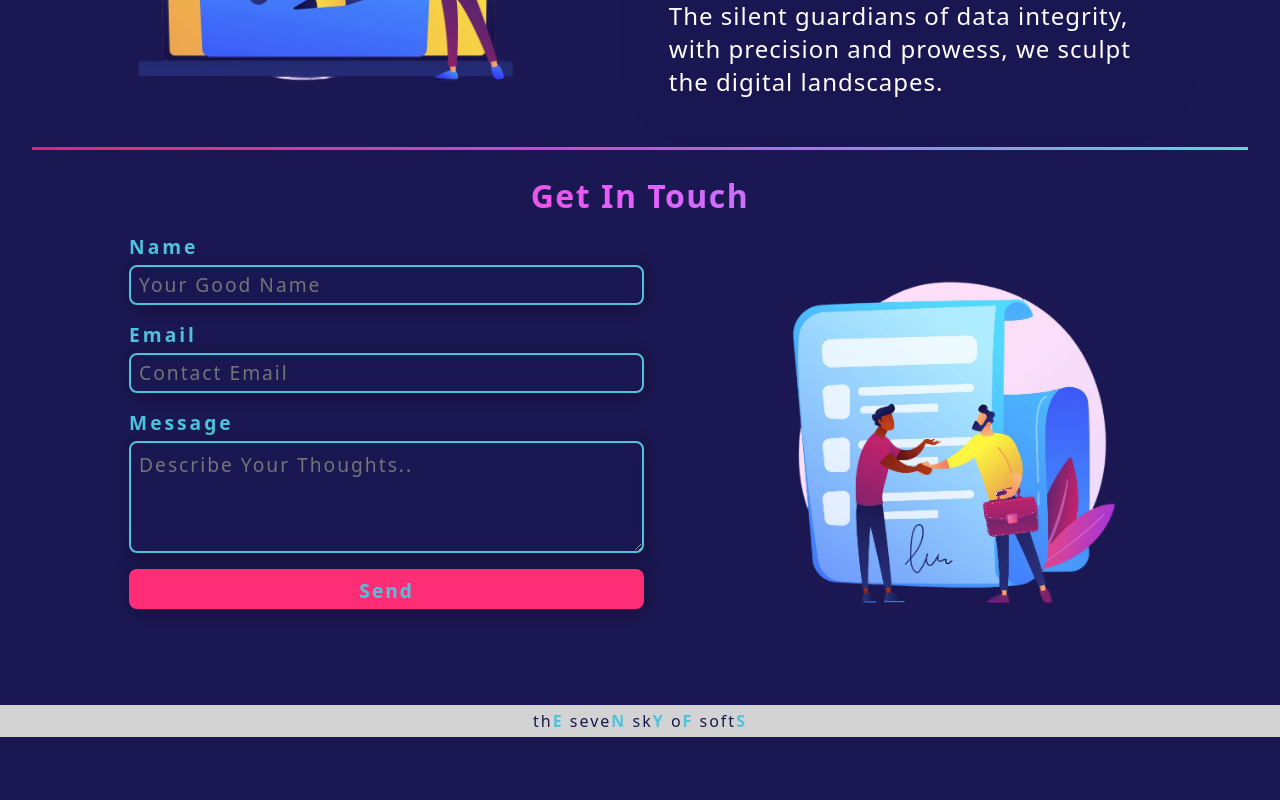
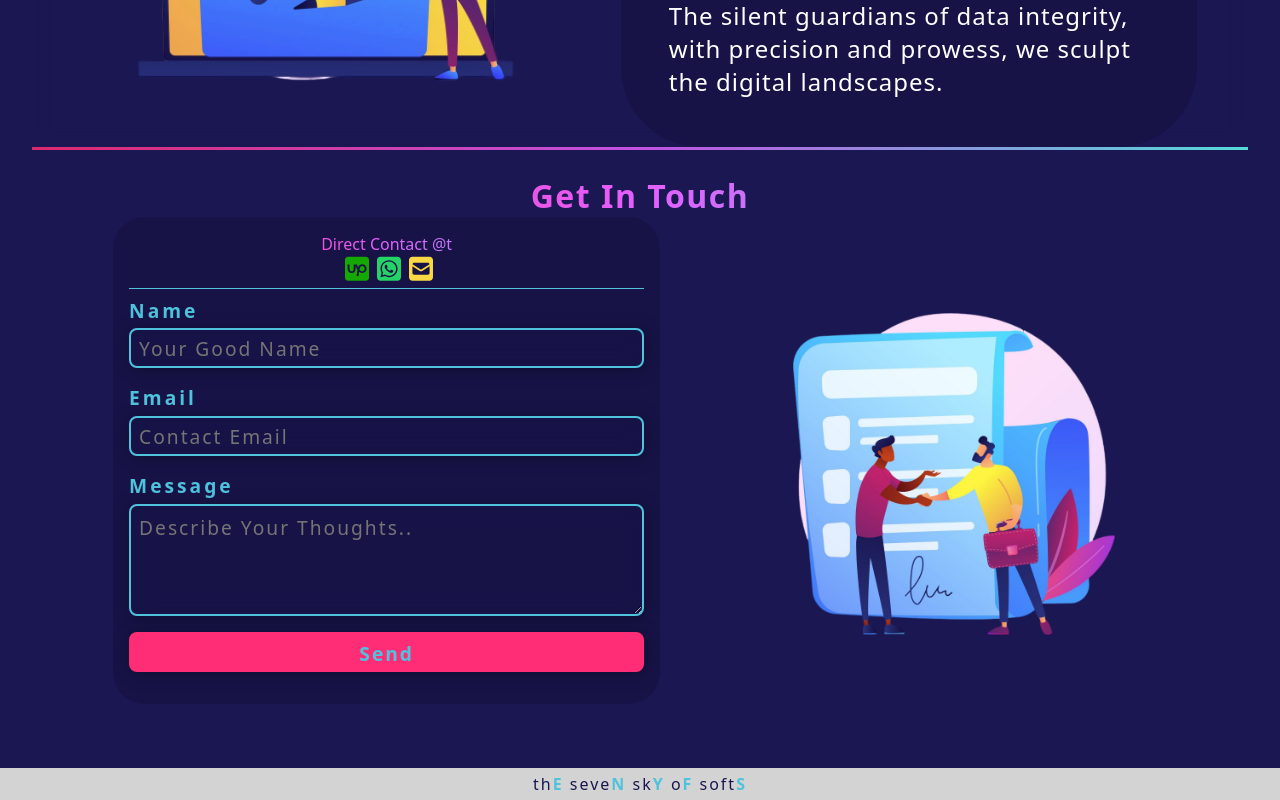
Before and after one commit to abdulrehmanibk/1s2f3y4n5e6, a React (Vite) app: page / in a window 1280 px wide. Shown: the part 1783-2583 px from the top of the page. Before the commit the page ends 2520 px from the top, so only its background shows below. Built offline with nearby package versions, Linux system fonts and the light colour scheme.

Commit message:
jul-3-3rd commit

```diff
--- a/src/pages/home/fourth.css
+++ b/src/pages/home/fourth.css
@@ -21,6 +21,33 @@
     -webkit-background-clip: text;
     -webkit-text-fill-color: transparent;
 }
+.direct_up{
+    border-bottom: 0.1rem double #4fc3dc;
+    width: auto;
+    background: linear-gradient(to left, #4fc3dc,#e45fff, #ff2d75);
+    -webkit-background-clip: text;
+    -webkit-text-fill-color: transparent;
+    text-align: center;
+    width: 100%;
+    margin-bottom: .5rem;
+}
+#whatsapp_svg{
+    font-size: .7rem;
+    cursor: pointer;
+}
+#mail_svg{
+    font-size: .7rem;
+    cursor: pointer;
+    margin-left: .25rem;
+}
+.direct_up svg{
+    width: 1.5rem;
+    margin-left: .25rem;
+}
+.direct_up span:nth-child(1){
+    font-size: 1rem;
+    font-weight:400;
+}
 .fourth_container{
     /* height: 30rem; */
     width: 95%;
@@ -43,10 +70,10 @@
     width: 45%;
     /* border: 0.1rem solid black; */
     /* backdrop-filter: blur(10px); */
-    /* background-color: #ffffff25; */
+    background-color: #171347;
     text-align: start;
     padding: 1rem;
-    /* border-radius: 2rem; */
+    border-radius: 2rem;
     margin-bottom: 2rem;
     align-items: center;
 }
--- a/src/pages/home/fourth.jsx
+++ b/src/pages/home/fourth.jsx
@@ -26,7 +26,7 @@ const Fourth = () => {
       .then(
         () => {
           form.current.reset();
-          toast.success("Message Sent Successfuly")
+          toast.success("Message Sent Successfully")
           setButtonText("Send");
 
         },
@@ -36,10 +36,20 @@ const Fourth = () => {
       );
   };
 
+  const CopyWhatsapp = () =>{
+    navigator.clipboard.writeText("+92 314 5443143")
+    toast.success("Number Copied Successfully")
+  };
+  const CopyMail = () =>{
+    navigator.clipboard.writeText("abrm.ibk@gmail.com")
+    toast.success("Mail Copied Successfully")
+  };
 
   return (
     <>
-    <div className='f4heading'>Get In Touch</div>
+    <div className='f4heading'>
+      <span><p>Get In Touch</p></span>
+    </div>
     <div className="fourth_container">
     <div className="fourth_left">
         <img src={img4} alt="" />
@@ -69,6 +79,12 @@ const Fourth = () => {
         </div>
     </div> */}
     <div className="fourth_right">
+    <div className="direct_up">
+      <span><p>Direct Contact @t</p></span>
+      <span><a id='upwork_svg' href="https://www.upwork.com/freelancers/~01550206277fc84467"><svg xmlns="http://www.w3.org/2000/svg"  viewBox="0 0 448 512"><path fill="#14a800" d="M56 32l336 0c30.9 0 56 25.1 56 56l0 336c0 30.9-25.1 56-56 56L56 480c-30.9 0-56-25.1-56-56L0 88C0 57.1 25.1 32 56 32zM270.9 274.2c6.6-52.9 25.9-69.5 51.4-69.5c25.3 0 44.9 20.2 44.9 49.7s-19.7 49.7-44.9 49.7c-27.9 0-46.3-21.5-51.4-29.9zm-26.7-41.8c-8.2-15.5-14.3-36.3-19.2-55.6l-29.7 0-33.2 0 0 78.1c0 28.4-12.9 49.4-38.2 49.4s-39.8-20.9-39.8-49.3l.3-78.1-36.2 0 0 78.1c0 22.8 7.4 43.5 20.9 58.2c13.9 15.2 32.8 23.2 54.8 23.2c43.7 0 74.2-33.5 74.2-81.5l0-52.5c4.6 17.3 15.4 50.5 36.2 79.7L215 392.6l36.8 0 12.8-78.4c4.2 3.5 8.7 6.6 13.4 9.4c12.3 7.8 26.4 12.2 40.9 12.6l.1 0c.5 0 1.1 0 1.6 0c.6 0 1.1 0 1.7 0c45.1 0 80.9-34.9 80.9-81.9s-35.9-82.2-80.9-82.2c-45.4 0-70.9 29.7-78.1 60.1z"/></svg> </a></span>
+      <span><a id='whatsapp_svg' onClick={CopyWhatsapp}><svg xmlns="http://www.w3.org/2000/svg" viewBox="0 0 448 512"><path fill="#25d366" d="M92.1 254.6c0 24.9 7 49.2 20.2 70.1l3.1 5-13.3 48.6L152 365.2l4.8 2.9c20.2 12 43.4 18.4 67.1 18.4h.1c72.6 0 133.3-59.1 133.3-131.8c0-35.2-15.2-68.3-40.1-93.2c-25-25-58-38.7-93.2-38.7c-72.7 0-131.8 59.1-131.9 131.8zM274.8 330c-12.6 1.9-22.4 .9-47.5-9.9c-36.8-15.9-61.8-51.5-66.9-58.7c-.4-.6-.7-.9-.8-1.1c-2-2.6-16.2-21.5-16.2-41c0-18.4 9-27.9 13.2-32.3c.3-.3 .5-.5 .7-.8c3.6-4 7.9-5 10.6-5c2.6 0 5.3 0 7.6 .1c.3 0 .5 0 .8 0c2.3 0 5.2 0 8.1 6.8c1.2 2.9 3 7.3 4.9 11.8c3.3 8 6.7 16.3 7.3 17.6c1 2 1.7 4.3 .3 6.9c-3.4 6.8-6.9 10.4-9.3 13c-3.1 3.2-4.5 4.7-2.3 8.6c15.3 26.3 30.6 35.4 53.9 47.1c4 2 6.3 1.7 8.6-1c2.3-2.6 9.9-11.6 12.5-15.5c2.6-4 5.3-3.3 8.9-2s23.1 10.9 27.1 12.9c.8 .4 1.5 .7 2.1 1c2.8 1.4 4.7 2.3 5.5 3.6c.9 1.9 .9 9.9-2.4 19.1c-3.3 9.3-19.1 17.7-26.7 18.8zM448 96c0-35.3-28.7-64-64-64H64C28.7 32 0 60.7 0 96V416c0 35.3 28.7 64 64 64H384c35.3 0 64-28.7 64-64V96zM148.1 393.9L64 416l22.5-82.2c-13.9-24-21.2-51.3-21.2-79.3C65.4 167.1 136.5 96 223.9 96c42.4 0 82.2 16.5 112.2 46.5c29.9 30 47.9 69.8 47.9 112.2c0 87.4-72.7 158.5-160.1 158.5c-26.6 0-52.7-6.7-75.8-19.3z"/></svg></a></span>
+      <span><a id='mail_svg' onClick={CopyMail}><svg xmlns="http://www.w3.org/2000/svg" viewBox="0 0 448 512"><path fill="#F8D944" d="M64 32C28.7 32 0 60.7 0 96V416c0 35.3 28.7 64 64 64H384c35.3 0 64-28.7 64-64V96c0-35.3-28.7-64-64-64H64zM218 271.7L64.2 172.4C66 156.4 79.5 144 96 144H352c16.5 0 30 12.4 31.8 28.4L230 271.7c-1.8 1.2-3.9 1.8-6 1.8s-4.2-.6-6-1.8zm29.4 26.9L384 210.4V336c0 17.7-14.3 32-32 32H96c-17.7 0-32-14.3-32-32V210.4l136.6 88.2c7 4.5 15.1 6.9 23.4 6.9s16.4-2.4 23.4-6.9z"/></svg></a></span>
+      </div>
     <form ref={form} onSubmit={sendEmail}>
       <label className='label' htmlFor="user_name">Name</label>
       <input type="text" name="client_name" id='user_name' placeholder='Your Good Name' />
--- a/src/pages/home/third.css
+++ b/src/pages/home/third.css
@@ -35,7 +35,7 @@
 .tright{
     width: 36rem;
     backdrop-filter: blur(10px);
-    background-color: #1b175229;
+    background-color: #171347;
     border-radius: 5rem;
     overflow: hidden;
     text-align: center;
```
